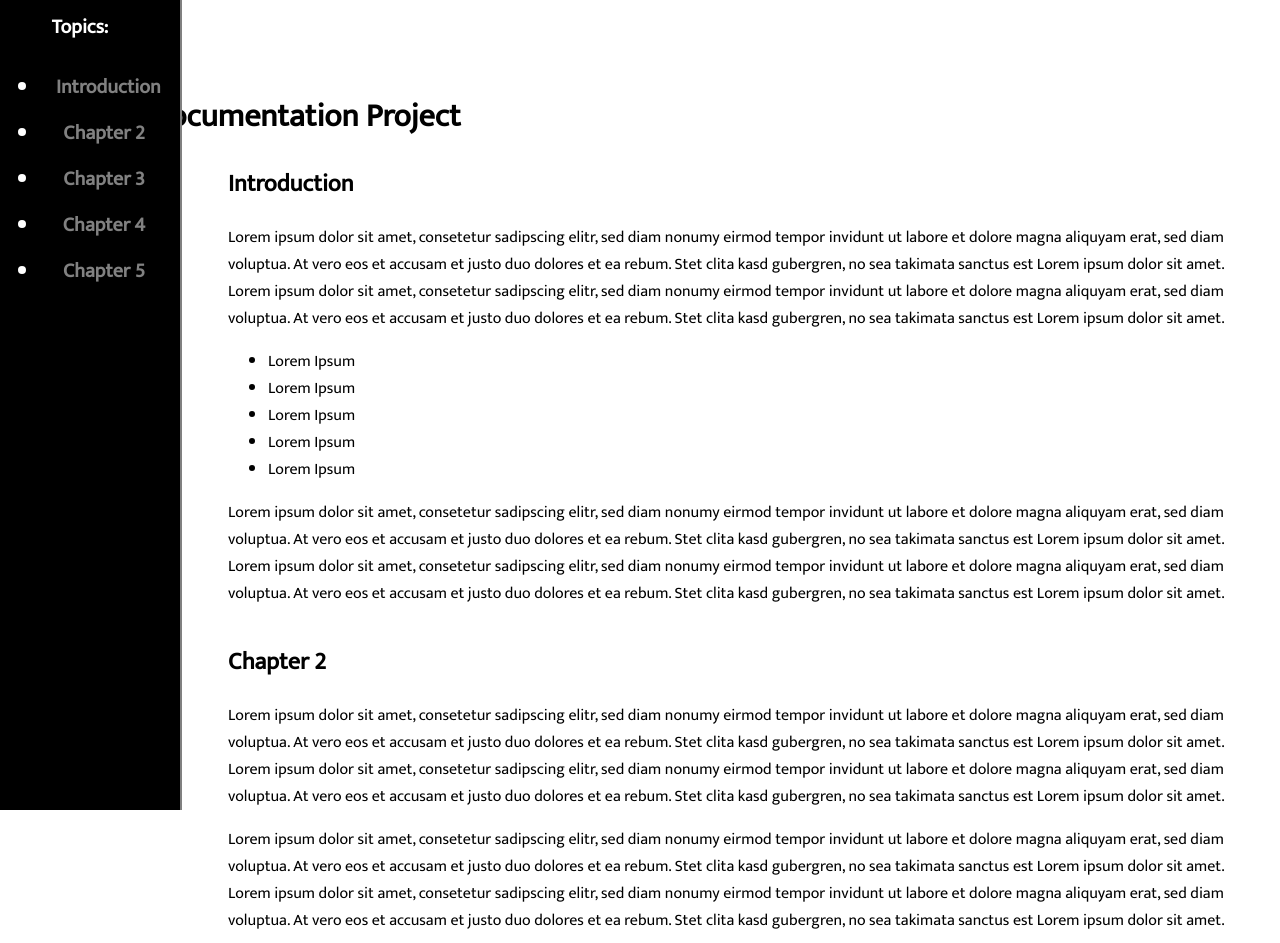
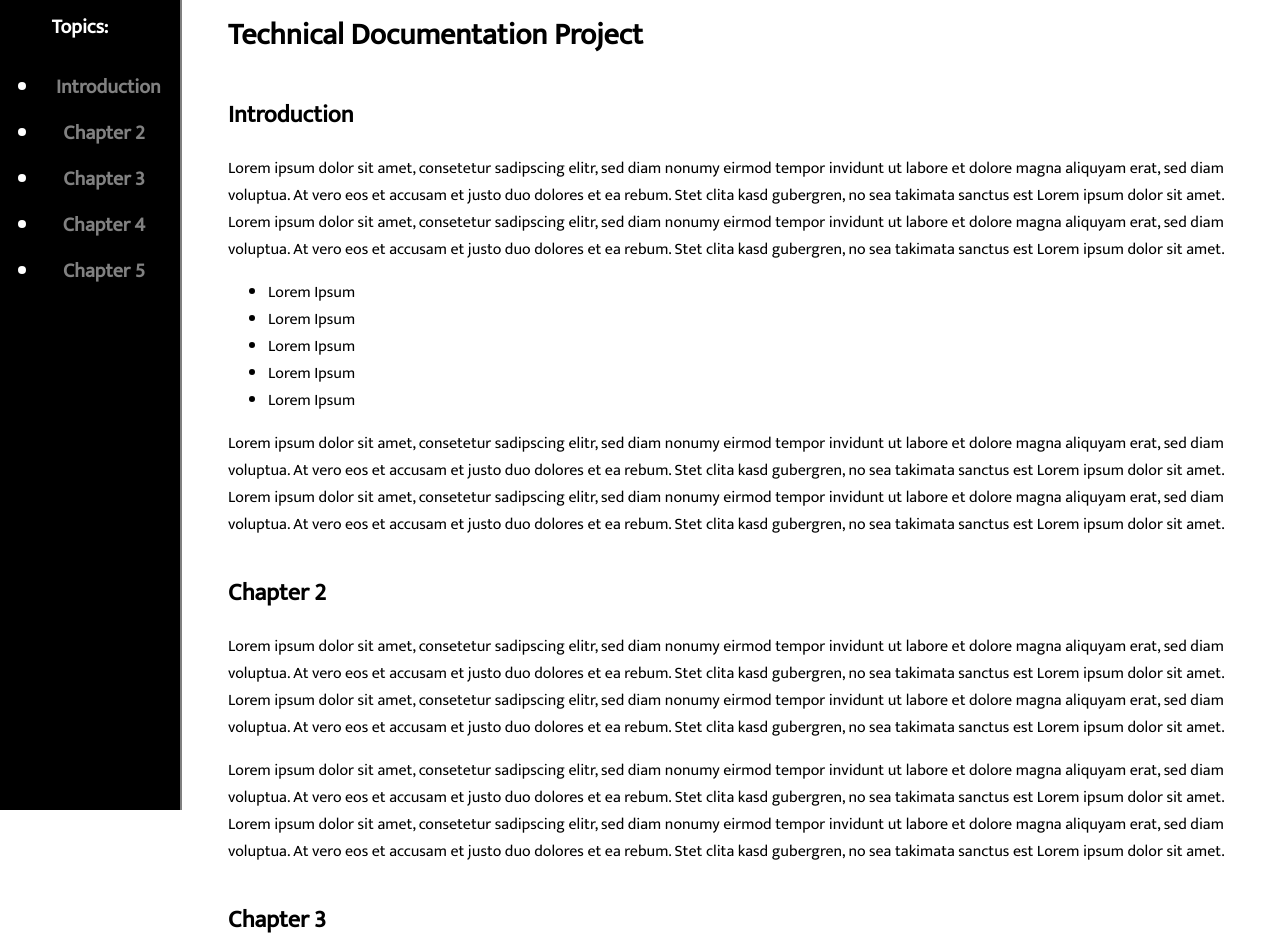
Before and after one commit to MonikaRiehn/fCC-tecdoc, a plain HTML site: page Technical Doc Page/index.html in a window 1280 px wide. Shown: the top 943 px of the page. Drawn offline with Linux system fonts and the light colour scheme.

Commit message:
Update styles.css

```diff
--- a/Technical Doc Page/CSS/styles.css
+++ b/Technical Doc Page/CSS/styles.css
@@ -9,6 +9,13 @@
 }
 
 h1 {
+  font-size:30px;
+  font-weight:800;
+  margin:10px 10px 35px 200px;
+  padding: 0px 10px;
+}
+
+h2 {
   font-weight: 800;
 }
 
@@ -43,7 +50,7 @@ h1 {
 }
 
 #main-doc {
-  margin:90px 10px 10px;
+  margin:10px 10px 10px;
 }
 
 .main-section {
```
